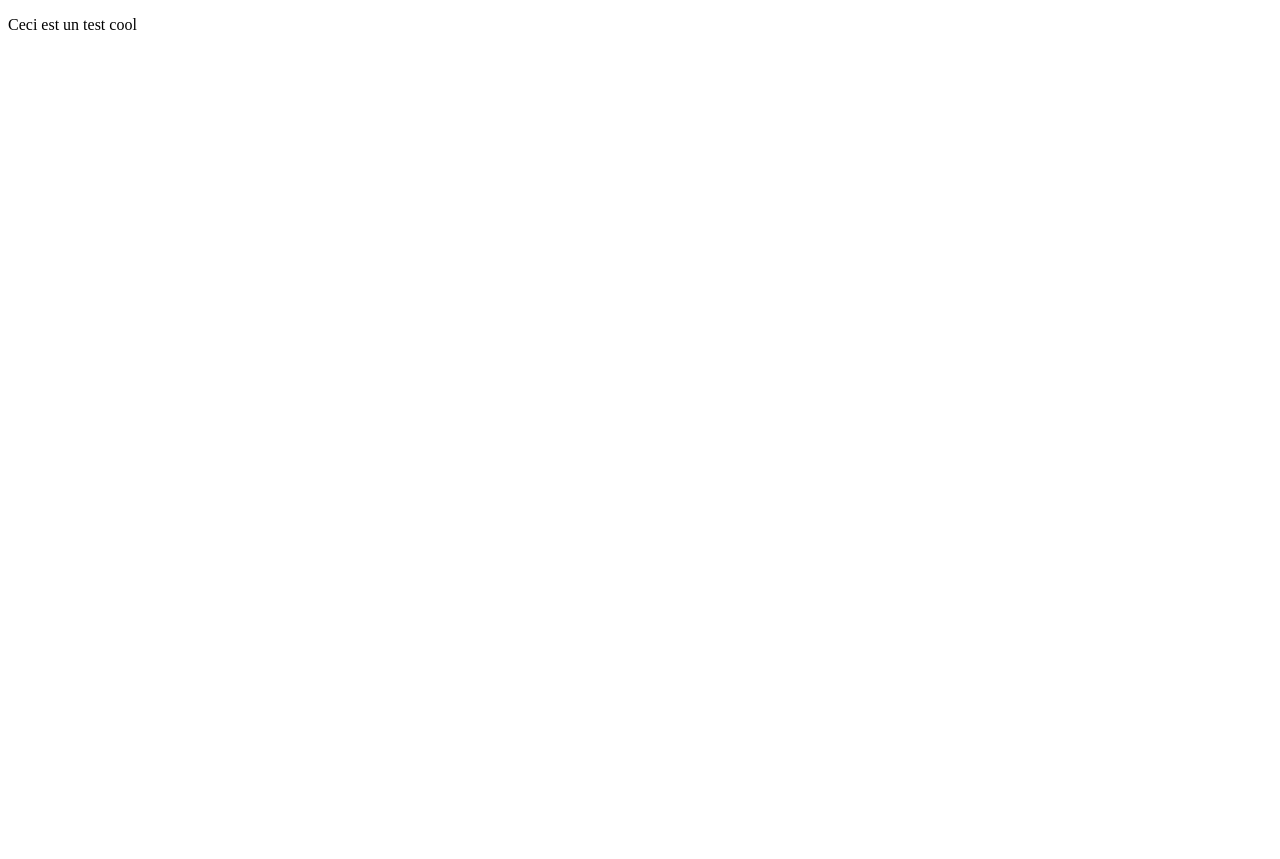
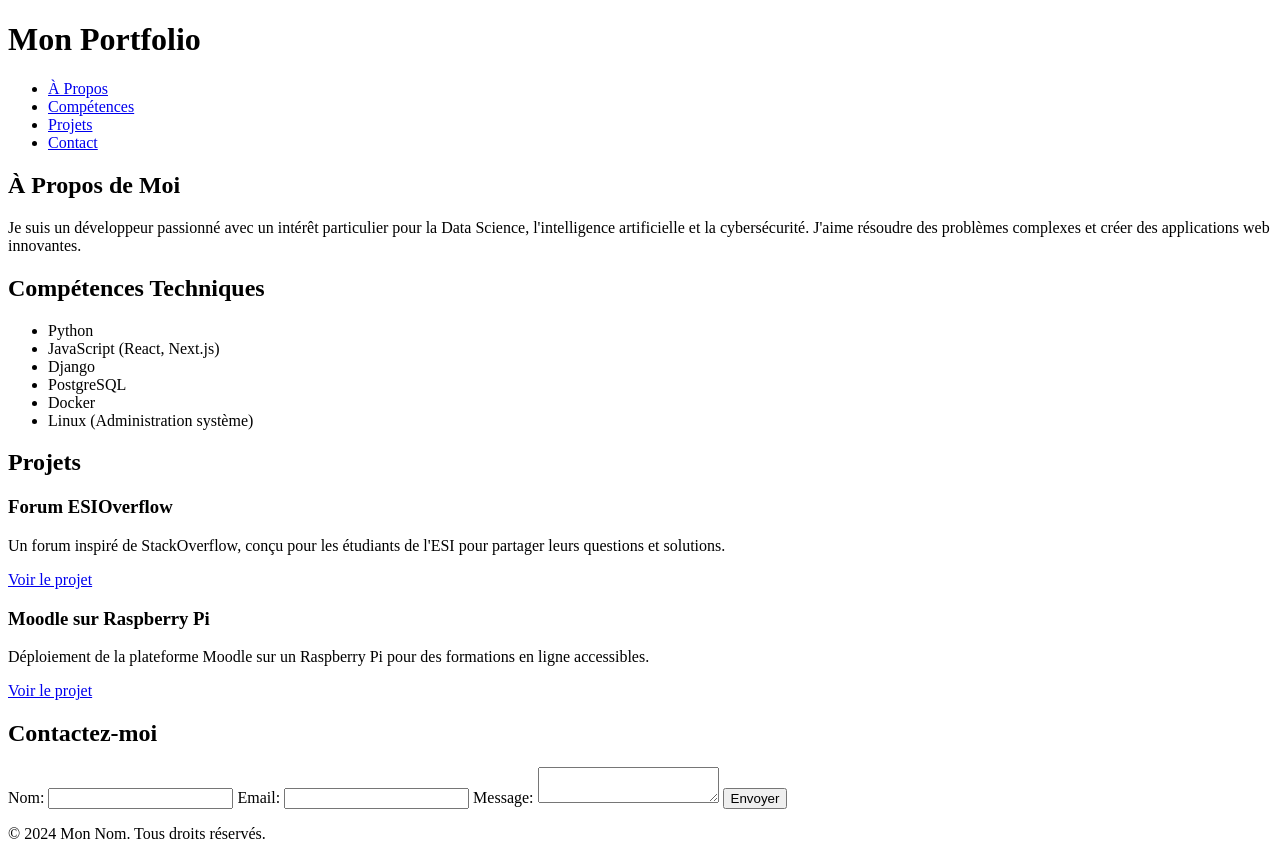
Before and after one commit to KGMA74/KGMA74.github.io, a plain HTML site: page index.html in a window 1280 px wide. Before the commit the page ends 800 px from the top, so only its background shows below. Drawn offline with Linux system fonts and the light colour scheme.

Commit message:
Update index.html

```diff
--- a/index.html
+++ b/index.html
@@ -1,10 +1,81 @@
 <!DOCTYPE html>
+<html lang="en">
+<head>
+  <meta charset="UTF-8">
+  <meta name="viewport" content="width=device-width, initial-scale=1.0">
+  <title>Mon Portfolio</title>
+  <link rel="stylesheet" href="styles.css">
+</head>
+<body>
+  <!-- Header -->
+  <header>
+    <h1>Mon Portfolio</h1>
+    <nav>
+      <ul>
+        <li><a href="#about">À Propos</a></li>
+        <li><a href="#skills">Compétences</a></li>
+        <li><a href="#projects">Projets</a></li>
+        <li><a href="#contact">Contact</a></li>
+      </ul>
+    </nav>
+  </header>
 
-<html lang="fr-FR">
-  <head>
+  <!-- About Me Section -->
+  <section id="about" class="section">
+    <h2>À Propos de Moi</h2>
+    <p>Je suis un développeur passionné avec un intérêt particulier pour la Data Science, l'intelligence artificielle et la cybersécurité. J'aime résoudre des problèmes complexes et créer des applications web innovantes.</p>
+  </section>
 
-  </head>
-  <body>
-    <p>Ceci est un test cool</p>
-  </body>
+  <!-- Skills Section -->
+  <section id="skills" class="section">
+    <h2>Compétences Techniques</h2>
+    <ul class="skills-list">
+      <li>Python</li>
+      <li>JavaScript (React, Next.js)</li>
+      <li>Django</li>
+      <li>PostgreSQL</li>
+      <li>Docker</li>
+      <li>Linux (Administration système)</li>
+    </ul>
+  </section>
+
+  <!-- Projects Section -->
+  <section id="projects" class="section">
+    <h2>Projets</h2>
+    <div class="project">
+      <h3>Forum ESIOverflow</h3>
+      <p>Un forum inspiré de StackOverflow, conçu pour les étudiants de l'ESI pour partager leurs questions et solutions.</p>
+      <a href="https://github.com/monGit/ESIOverflow" target="_blank">Voir le projet</a>
+    </div>
+    <div class="project">
+      <h3>Moodle sur Raspberry Pi</h3>
+      <p>Déploiement de la plateforme Moodle sur un Raspberry Pi pour des formations en ligne accessibles.</p>
+      <a href="https://github.com/monGit/MoodleRaspberryPi" target="_blank">Voir le projet</a>
+    </div>
+    <!-- Ajouter plus de projets ici -->
+  </section>
+
+  <!-- Contact Section -->
+  <section id="contact" class="section">
+    <h2>Contactez-moi</h2>
+    <form id="contact-form">
+      <label for="name">Nom:</label>
+      <input type="text" id="name" name="name" required>
+
+      <label for="email">Email:</label>
+      <input type="email" id="email" name="email" required>
+
+      <label for="message">Message:</label>
+      <textarea id="message" name="message" required></textarea>
+
+      <button type="submit">Envoyer</button>
+    </form>
+  </section>
+
+  <footer>
+    <p>&copy; 2024 Mon Nom. Tous droits réservés.</p>
+  </footer>
+
+  <script src="script.js"></script>
+</body>
 </html>
```
